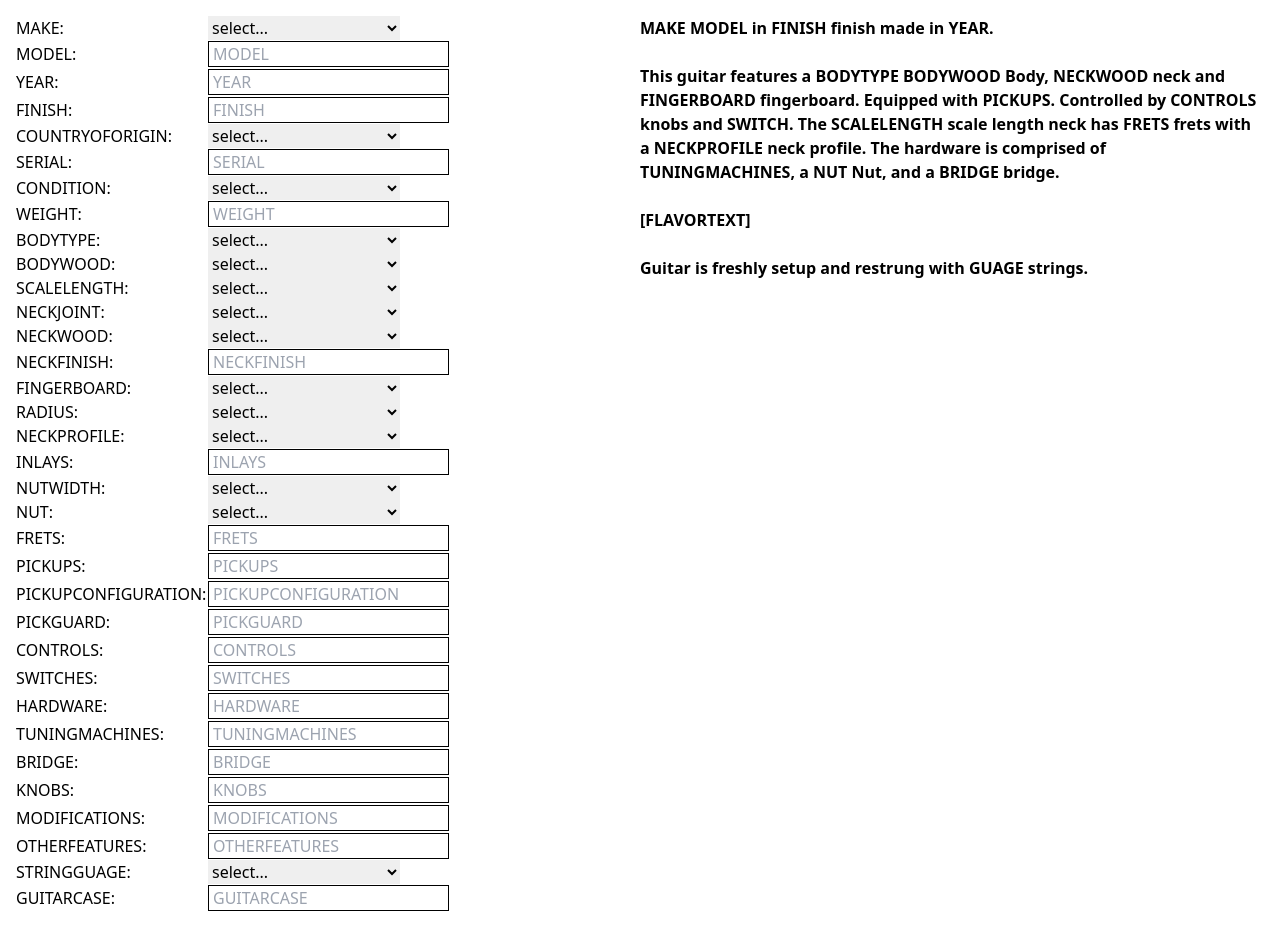
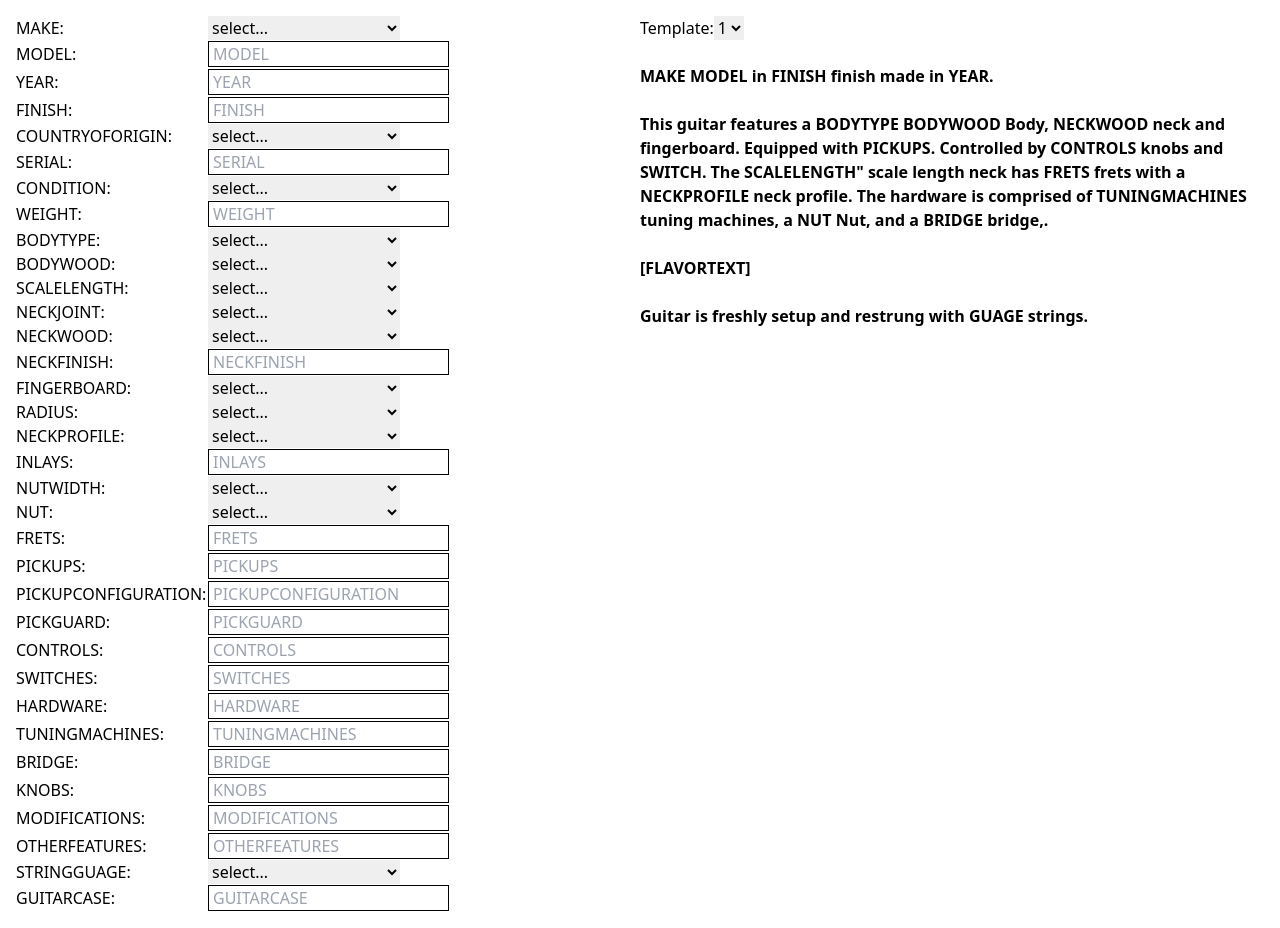
Before and after one commit to ZacharyEggert/diablo-description-generator, a React (Create React App) app: page / in a window 1280 px wide. Built offline with nearby package versions, Linux system fonts and the light colour scheme.

Commit message:
add options

```diff
--- /dev/null
+++ b/src/components/Description.js
@@ -0,0 +1,33 @@
+import React from "react";
+import { Description1, Description2 } from "./Descriptions";
+
+const Description = (props) => {
+
+    const {number} = props;
+
+    const renderSwitch = () => {
+        switch(number){
+            case '1':
+            return (
+                <Description1 {...props}/>
+            )
+            case '2':
+            return (
+                <Description2 {...props} />
+            )
+            default:
+            return (
+                <Description1 {...props}/>
+            )
+        }
+    }
+
+    return (
+        <>
+        { renderSwitch() }
+
+        </>
+    )
+}
+
+export default Description
--- /dev/null
+++ b/src/components/Descriptions.js
@@ -0,0 +1,124 @@
+import React, { useContext } from "react";
+import { FormContext } from "./Form";
+
+const insertSpacer = () => {
+    return (
+        <>
+
+        <br />
+        <br />
+        [FLAVORTEXT]
+        <br />
+        <br />
+
+        </>
+    )
+}
+
+
+const Description1 = (props) => {
+
+    const {formData, formOther} = useContext(FormContext)
+
+    let formDataCopy = {...formData}
+    Object.keys(formDataCopy).forEach(label => {
+        if(formData[label] === 'Other'){
+            formDataCopy[label] = formOther[label]
+        }
+    })
+
+    let {
+        make,
+        model,
+        year,
+        finish,
+        bodyType,
+        bodyWood,
+        scaleLength,
+        neckWood,
+        fingerBoard,
+        neckProfile,
+        inlays,
+        nut,
+        frets,
+        pickups,
+        pickguard,
+        controls,
+        switches,
+        hardware,
+        tuningMachines,
+        bridge,
+        knobs,
+        stringGuage,
+        guitarCase
+    } = formDataCopy;
+
+
+    return (
+        <p className='mb-8'>
+        {make || 'MAKE'} {model || 'MODEL'} in {finish || 'FINISH'} finish made in {year || 'YEAR'}{guitarCase?` with ${guitarCase || 'CASE'}`:null}.
+        <br/>
+        <br/>
+        This guitar features a {bodyType || 'BODYTYPE'} {bodyWood || 'BODYWOOD'} Body, {/**neckFinish?`${neckFinish || 'NECKFINISH'} `:null*/}{neckWood || 'NECKWOOD'} neck and {neckWood.toUpperCase() !== fingerBoard.toUpperCase() ? `${fingerBoard || 'FINGERBOARD'} `:null}fingerboard. Equipped with {pickups || 'PICKUPS'}. Controlled by {controls || 'CONTROLS'} knobs and {switches || 'SWITCH'}. The {scaleLength || 'SCALELENGTH'}" scale length neck has {inlays?`${inlays || 'INLAYS'} inlays and `:null}{frets || 'FRETS'} frets with a {neckProfile || 'NECKPROFILE'} neck profile. The hardware is comprised of {(tuningMachines || 'TUNINGMACHINES') + ' tuning machines, '}a {nut || 'NUT'} Nut,{!hardware?` and`:null} a {bridge || 'BRIDGE'}{bridge.match('bridge')||bridge.match('Bridge') ? null : ` bridge`},{knobs?` with ${(knobs || 'KNOBS') + ' Knobs'}`:null}{pickguard?` on a ${pickguard || 'PICKGUARD'} pickguard`:null}.
+
+        {insertSpacer()}
+
+        Guitar is freshly setup and restrung with {stringGuage || 'GUAGE'} strings{guitarCase?` and includes ${guitarCase || 'CASE'} case`:null}.
+        </p>
+    )
+}
+
+const Description2 = (props) => {
+
+    const {formData, formOther} = useContext(FormContext)
+
+    let formDataCopy = {...formData}
+    Object.keys(formDataCopy).forEach(label => {
+        if(formData[label] === 'Other'){
+            formDataCopy[label] = formOther[label]
+        }
+    })
+
+    let {
+        make,
+        model,
+        year,
+        finish,
+        bodyType,
+        bodyWood,
+        scaleLength,
+        neckWood,
+        fingerBoard,
+        neckProfile,
+        inlays,
+        nut,
+        frets,
+        pickups,
+        pickguard,
+        controls,
+        switches,
+        hardware,
+        tuningMachines,
+        bridge,
+        knobs,
+        stringGuage,
+        guitarCase
+    } = formDataCopy;
+
+    return (
+        <p className='mb-8'>
+        {make || 'MAKE'} {model || 'MODEL'} in {finish || 'FINISH'} finish made in {year || 'YEAR'}{guitarCase?` with ${guitarCase || 'CASE'}`:null}.
+        <br/>
+        <br/>
+        This guitar features a {bodyType || 'BODYTYPE'} {bodyWood || 'BODYWOOD'} Body, {/**neckFinish?`${neckFinish || 'NECKFINISH'} `:null*/}{neckWood || 'NECKWOOD'} neck and {neckWood.toUpperCase() !== fingerBoard.toUpperCase() ? `${fingerBoard || 'FINGERBOARD'} `:null}fingerboard. Equipped with {pickups || 'PICKUPS'}. Controlled by {controls || 'CONTROLS'} knobs and {switches || 'SWITCH'}. The {scaleLength || 'SCALELENGTH'}" scale length neck has {inlays?`${inlays || 'INLAYS'} inlays and `:null}{frets || 'FRETS'} frets with a {neckProfile || 'NECKPROFILE'} neck profile. The hardware is comprised of {(tuningMachines || 'TUNINGMACHINES') + ' tuning machines, '}a {nut || 'NUT'} Nut,{!hardware?` and`:null} a {bridge || 'BRIDGE'}{bridge.match('bridge')||bridge.match('Bridge') ? null : ` bridge`},{knobs?` with ${(knobs || 'KNOBS') + ' Knobs'}`:null}{pickguard?` on a ${pickguard || 'PICKGUARD'} pickguard`:null}.
+
+        {insertSpacer()}
+
+        Guitar is freshly setup and restrung with {stringGuage || 'GUAGE'} strings{guitarCase?` and includes ${guitarCase || 'CASE'} case`:null}.
+        </p>
+    )
+}
+
+
+
+export {Description1, Description2}
--- a/src/components/Form.js
+++ b/src/components/Form.js
@@ -8,7 +8,7 @@ const Form = () => {
         model:[],
         year:[],
         finish:[],
-        countryOfOrigin:['the USA', 'Mexico', 'Japan'],
+        countryOfOrigin:['USA', 'Mexico', 'Japan'],
         serial:[],
         condition:['Mint', 'Excellent', 'Very Good', 'Good'],
         weight:[],
@@ -20,7 +20,7 @@ const Form = () => {
         neckFinish:[],
         fingerBoard:['Rosewood', 'Ebony', 'Maple', 'Pau Ferro', 'Richlite'],
         radius:[7.25, 9.5, 10, 11.5, 12, 14, 15, 16, 20, 24, 'Flat'],
-        neckProfile:['C', 'Chunky C', 'D', 'V', 'U', 'Hard V', 'BB', 'Asymmetrical'],
+        neckProfile:['Modern C shape', 'Chunky C', 'D', 'V', 'U', 'Hard V', 'BB', 'Asymmetrical'],
         inlays:[],
         nutWidth:['1.745', '1.6875' ],
         nut:['Synthetic Bone', 'Composite Bone', 'Tektoid'],
@@ -151,7 +151,7 @@ const Form = () => {
     const handleFormChange = (e) => {
         const register = e.target.name;
         const value = e.target.value;
-        if(register.match('other.')){
+        if(register.match('other.') && !register.match('otherFeatures')){
             const registerOther = register.split('.')[1];
             // console.log('setting formOther')
             setFormOther({...formOther, [registerOther]:value});
--- /dev/null
+++ b/src/components/List.js
@@ -0,0 +1,16 @@
+import React, { useContext } from "react";
+import { FormContext } from "./Form"
+
+
+const List = (props) => {
+
+    const {formData, formDataPrettier, formOther} = useContext(FormContext)
+
+    return (
+        <ul className='list-disc'>
+            {Object.keys(formData).map(data => {if(formData[data]){return(<li className=''  key={'li'+data}>{formDataPrettier[data] || data}: {formOther[data] || formData[data]}{data==='scaleLength'||data==='nutWidth'?`"`:null}</li>)}else{return null}})}
+        </ul>
+    )
+}
+
+export default List;
--- a/src/components/Output.js
+++ b/src/components/Output.js
@@ -1,67 +1,32 @@
-import React, {useContext} from 'react';
-import { FormContext } from './Form';
+import React, {useState} from 'react';
+import List from './List'
+import Description from './Description'
 
 const Output = (props) => {
 
-    const {formData, formDataPrettier, formOther} = useContext(FormContext)
+    const [template, setTemplate] = useState(1)
 
-    const {
-        make,
-        model,
-        year,
-        finish,
-        countryOfOrigin,
-        serial,
-        condition,
-        weight,
-        bodyType,
-        bodyWood,
-        scaleLength,
-        neckJoint,
-        neckWood,
-        neckFinish,
-        fingerBoard,
-        radius,
-        neckProfile,
-        inlays,
-        nutWidth,
-        nut,
-        frets,
-        pickups,
-        pickupConfiguration,
-        pickguard,
-        controls,
-        switches,
-        hardware,
-        tuningMachines,
-        bridge,
-        knobs,
-        modifications,
-        otherFeatures,
-        stringGuage,
-        guitarCase
-    } = formData;
+    const templateHandler = (event) => {
+        setTemplate(event.target.value)
+        console.log(`template set to ${event.target.value}`)
+    }
 
-    console.log(formData)
 return(
-    <div className={`${props.className} font-bold`}>
-        <p className='mb-8'>
-        {make || 'MAKE'} {model || 'MODEL'} in {finish || 'FINISH'} finish made in {year || 'YEAR'}{guitarCase?` with ${guitarCase || 'CASE'}`:null}.
-        <br/>
-        <br/>
-        This guitar features a {bodyType || 'BODYTYPE'} {bodyWood || 'BODYWOOD'} Body, {neckFinish?`${neckFinish || 'NECKFINISH'} `:null}{neckWood || 'NECKWOOD'} neck and {neckWood === fingerBoard ? `${fingerBoard || 'FINGERBOARD'} `:null}fingerboard. Equipped with {pickups || 'PICKUPS'}. Controlled by {controls || 'CONTROLS'} knobs and {switches || 'SWITCH'}. The {scaleLength || 'SCALELENGTH'} scale length neck has {inlays?`${inlays || 'INLAYS'} inlays and `:null}{frets || 'FRETS'} frets with a {neckProfile || 'NECKPROFILE'} neck profile. The hardware is comprised of {tuningMachines || 'TUNINGMACHINES'}, a {nut || 'NUT'} Nut,{!hardware?` and`:null} a {bridge || 'BRIDGE'} bridge{hardware?` with ${hardware || 'HARDWARE'}`:null}{pickguard?` on a ${pickguard || 'PICKGUARD'} pickguard`:null}.
-
-
-        <br />
-        <br />
-        [FLAVORTEXT]
-        <br />
-        <br />
-        Guitar is freshly setup and restrung with {stringGuage || 'GUAGE'} strings{guitarCase?` and includes ${guitarCase || 'CASE'} case`:null}.
-        </p>
-        <ul className='list-disc'>
-            {Object.keys(formData).map(data => {if(formData[data]){return(<li className=''  key={'li'+data}>{formDataPrettier[data] || data}: {formOther[data] || formData[data]}{data==='scaleLength'?`"`:null}</li>)}else{return null}})}
-        </ul>
+    <div className={`${props.className}`}>
+    <div>
+        <label>
+            Template:
+        <select onChange={templateHandler} value={template}>
+            <option>1</option>
+            <option>2</option>
+        </select>
+        </label>
+    </div>
+    <br/>
+    <div className={`font-bold`}>
+        <Description number={template} />
+        <List />
+    </div>
     </div>
 )
 }
```
